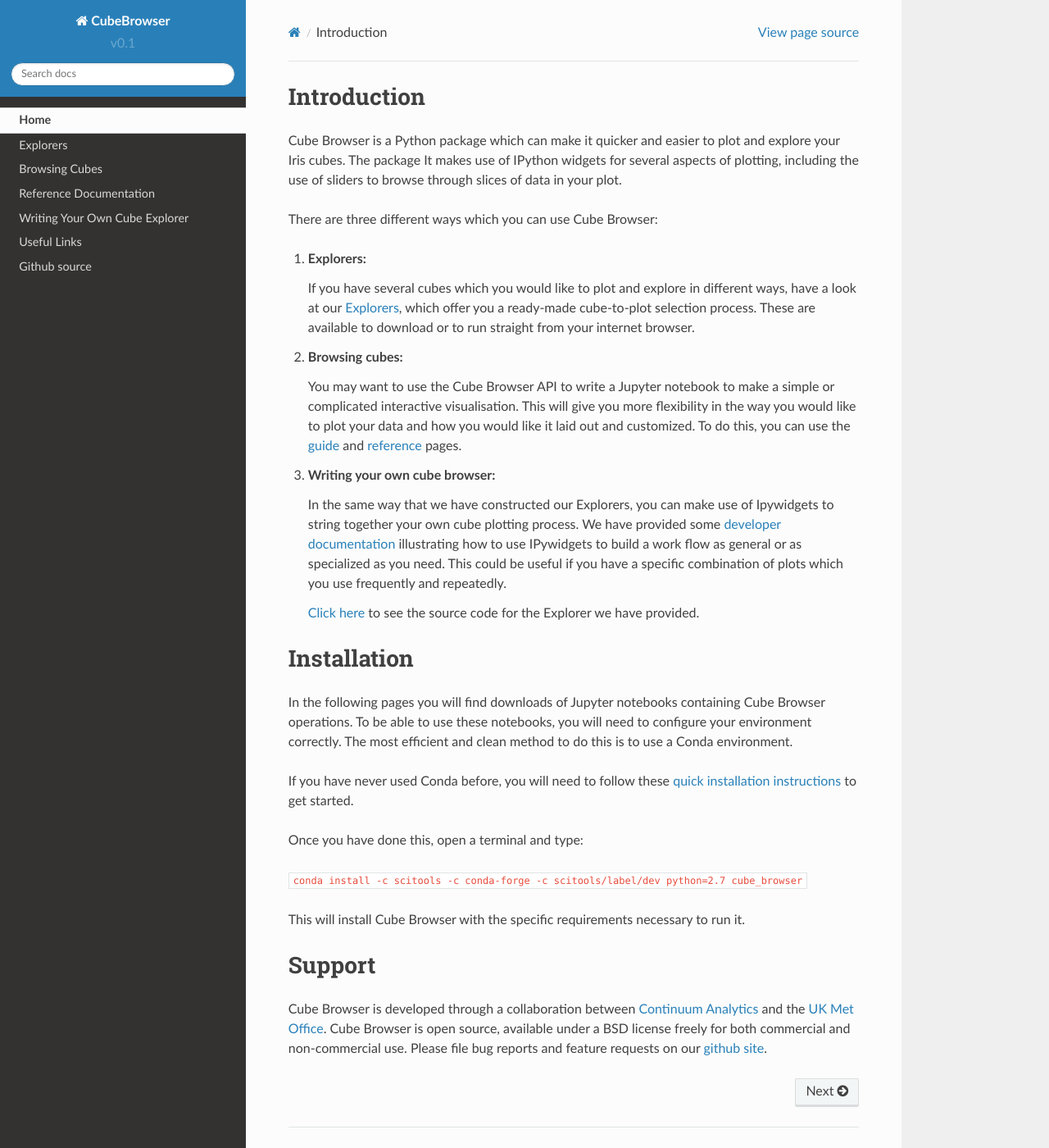
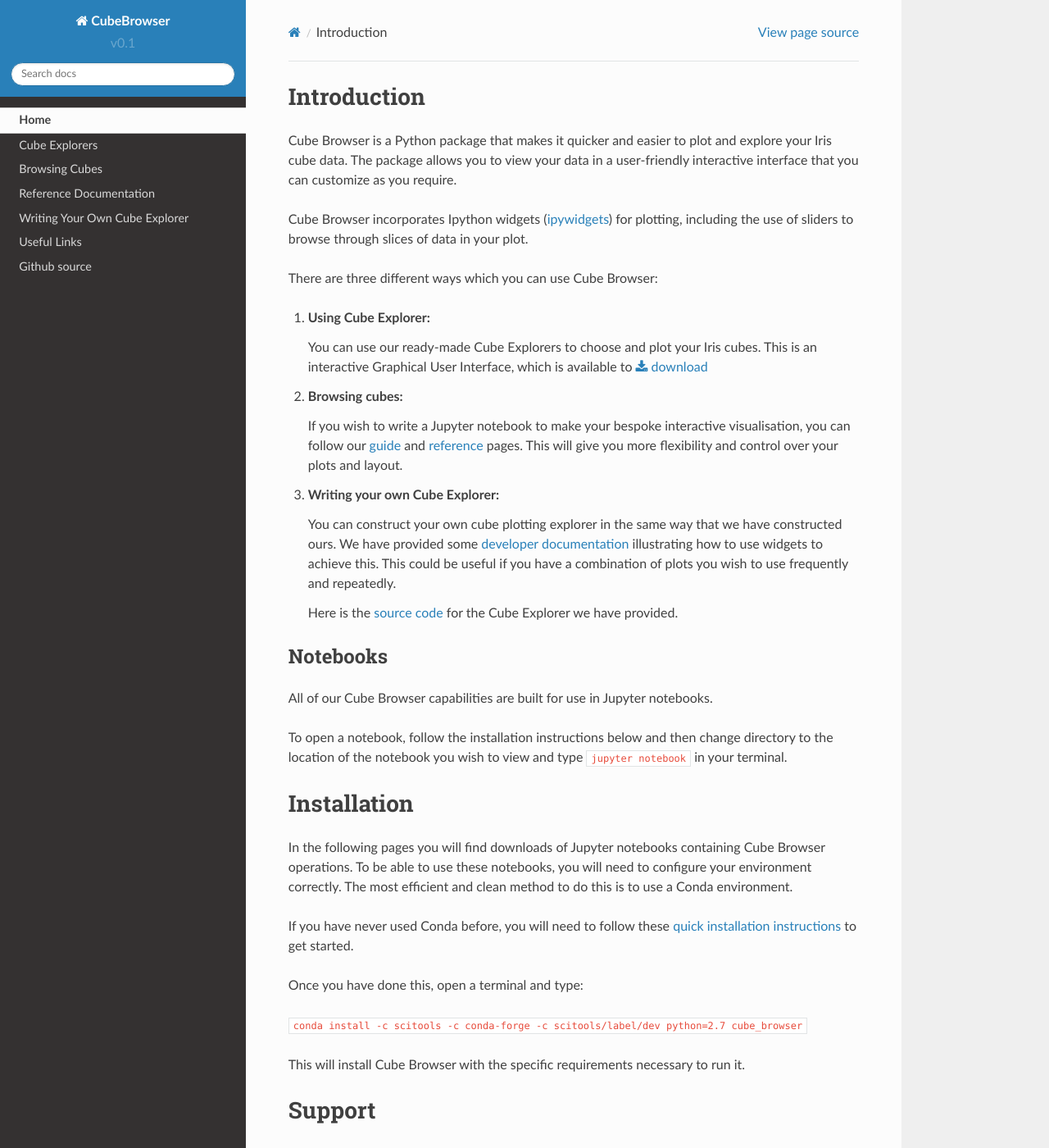
Before and after one commit to SciTools/cube_browser, a Sphinx documentation site: the page built from doc/index.rst, in a window 1280 px wide and 1400 px high. Shown: the whole window at 82% size. Built offline with Sphinx 7.4.7 and the Read the Docs theme 2.0.0, drawn with Linux system fonts in a browser that asks for light colours.

Commit message:
Static link added to index and small corrections made (#90)
* Static link added to index and small corrections made

* index link rephrased and redirected to github

* main index page updated and corrected

* intro updated

* notebook description added and explorer page updated

```diff
--- a/doc/index.rst
+++ b/doc/index.rst
@@ -4,32 +4,42 @@
 Introduction
 ____________
 
-Cube Browser is a Python package which can make it quicker and easier to plot and explore your Iris cubes.  The package
-It makes use of IPython widgets for several aspects of plotting, including the use of sliders to browse through slices of data in your plot.
+Cube Browser is a Python package that makes it quicker and easier to plot and explore your Iris cube data.
+The package allows you to view your data in a user-friendly interactive interface that you can customize as you require.
+
+Cube Browser incorporates Ipython widgets (`ipywidgets <http://ipywidgets.readthedocs.io/en/latest/examples/Widget%20Basics.html>`_) for plotting, including the use of sliders to browse through slices of data in your plot.
 
 There are three different ways which you can use Cube Browser:
 
 
-1. **Explorers:**
+1. **Using Cube Explorer:**
 
-   If you have several cubes which you would like to plot and explore in different ways, have a look at our `Explorers <explorers/intro.html>`_, which offer you a ready-made cube-to-plot selection process.
-   These are available to download or to run straight from your internet browser.
+   You can use our ready-made Cube Explorers to choose and plot your Iris cubes.
+   This is an interactive Graphical User Interface, which is available to :download:`download <explorers/explore.ipynb>`
 
 
 2. **Browsing cubes:**
 
-   You may want to use the Cube Browser API to write a Jupyter notebook to make a simple or complicated interactive visualisation.
-   This will give you more flexibility in the way you would like to plot your data and how you would like it laid out and customized.
-   To do this, you can use the `guide <browsing_cubes/info.html>`_ and `reference <ref_docs.html>`_ pages.
+   If you wish to write a Jupyter notebook to make your bespoke interactive visualisation, you can follow our `guide <browsing_cubes/intro.html>`_ and `reference <ref_docs.html>`_ pages.
+   This will give you more flexibility and control over your plots and layout.
 
 
-3. **Writing your own cube browser:**
+3. **Writing your own Cube Explorer:**
 
-   In the same way that we have constructed our Explorers, you can make use of Ipywidgets to string together your own cube plotting process.
-   We have provided some `developer documentation <write_your_own/intro.html>`_ illustrating how to use IPywidgets to build a work flow as general or as specialized as you need.
-   This could be useful if you have a specific combination of plots which you use frequently and repeatedly.
+   You can construct your own cube plotting explorer in the same way that we have constructed ours.
+   We have provided some `developer documentation <write_your_own/intro.html>`_ illustrating how to use widgets to achieve this.
+   This could be useful if you have a combination of plots you wish to use frequently and repeatedly.
 
-   `Click here <../lib/cube_browser/explorer.py>`_ to see the source code for the Explorer we have provided.
+   Here is the `source code <https://github.com/SciTools/cube_browser/blob/master/lib/cube_browser/explorer.py>`_ for the Cube Explorer we have provided.
+
+
+Notebooks
+---------
+
+All of our Cube Browser capabilities are built for use in Jupyter notebooks.
+
+To open a notebook, follow the installation instructions below and then change directory to the location of the notebook you wish to view and type ``jupyter notebook`` in your terminal.
+
 
 Installation
 ____________
```
Also changed, not shown: doc/explorers/intro.rst (+9 -20 lines).
